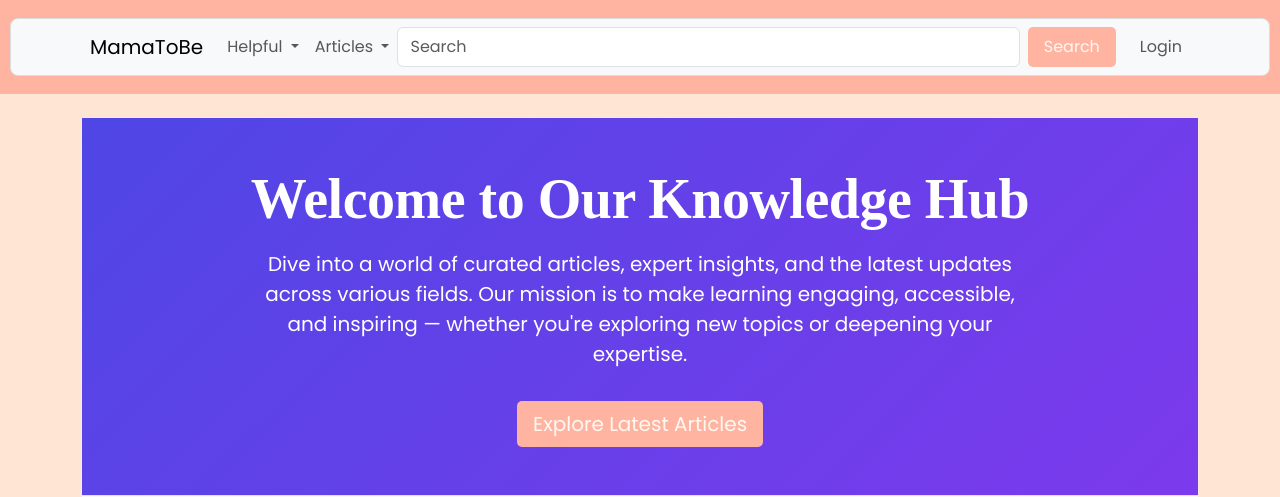
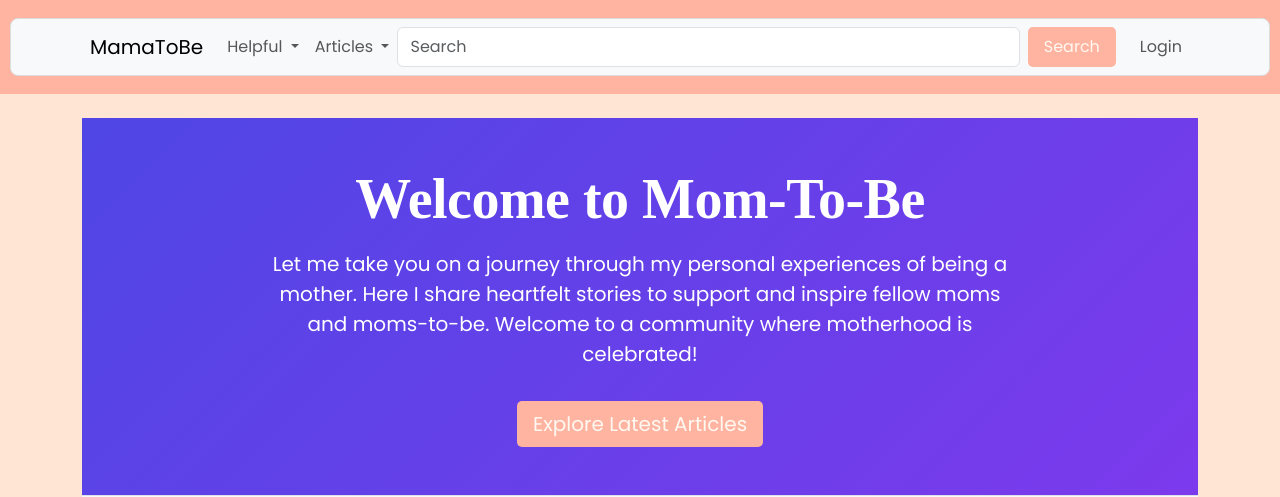
Before and after one commit to VeselinMar/Mama-To-Be, a Django app: page / in a window 1280 px wide. Shown: the top 497 px of the page. Run offline with Django 5.2, Linux system fonts and the light colour scheme; data comes from the database, SQL or seed files in the repository.

Commit message:
Remove dummy values from home page (#15)
* add footer menu

* populate footer objects

* rework foooter styling

* Remove .idea from version control and add to .gitignore

* extend gitignore with .idea/

* remove seed logic and refactor login and register templates

* fix import into login view

* introduce new home page -add view/url/styles

```diff
--- a/static/css/home.css
+++ b/static/css/home.css
@@ -25,3 +25,15 @@
     background-color: white;
     color: #1e293b;
 }
+
+.about-section img {
+    border: 4px solid #fff;
+    border-radius: 10px;
+    box-shadow: 0 10px 20px rgba(0, 0, 0, 0.25);
+    transform: rotate(-2deg);
+    transition: all 0.3s ease;
+}
+
+.about-section img:hover {
+    transform: rotate(0deg) scale(1.05);
+}
--- a/templates/common/home.html
+++ b/templates/common/home.html
@@ -5,11 +5,11 @@
 <!-- Hero Section -->
 <section class="py-5 text-center hero-section border-bottom">
   <div class="container">
-    <h1 class="display-4 fw-bold">Welcome to {{ site_name|default:"Our Knowledge Hub" }}</h1>
+    <h1 class="display-4 fw-bold">Welcome to Mom-To-Be</h1>
     <p class="lead mt-3 mx-auto" style="max-width: 750px;">
-      Dive into a world of curated articles, expert insights, and the latest updates across various fields.
-      Our mission is to make learning engaging, accessible, and inspiring — whether you're exploring new topics
-      or deepening your expertise.
+      Let me take you on a journey through my personal experiences of being a mother.
+      Here I share heartfelt stories to support and inspire fellow moms and moms-to-be.
+      Welcome to a community where motherhood is celebrated!
     </p>
     <a href="{% url 'recent-articles' %}" class="btn btn-primary btn-lg mt-3">
       Explore Latest Articles
@@ -22,18 +22,19 @@
   <div class="container">
     <div class="row align-items-center">
       <div class="col-md-6 mb-4 mb-md-0">
-        <img src="{% static 'images/reading-illustration.svg' %}" class="img-fluid rounded shadow-sm" alt="About illustration">
+        <img src="{% static 'images/family-portrait.jpg' %}" class="img-fluid rounded shadow-sm" alt="Family illustration">
       </div>
       <div class="col-md-6">
         <h2 class="fw-bold mb-3">What We Offer</h2>
         <p>
-          Our platform brings together a diverse collection of articles spanning technology, science, culture, lifestyle, and more.
-          We collaborate with passionate writers and experts to ensure every article delivers reliable, thought-provoking content.
-        </p>
+            Here, you can find articles centered around my personal experiences with numerous
+            topics which may interest you as well:
         <ul class="list-unstyled mt-3">
-          <li>✅ Expertly written and reviewed content</li>
-          <li>✅ Wide range of categories to explore</li>
-          <li>✅ Fresh insights published regularly</li>
+            <li>💞 Pregnancy journeys and emotional milestones</li>
+            <li>🍼 Preparing for baby — essentials, routines & nesting tips</li>
+            <li>🌿 Postpartum recovery and self-care insights</li>
+            <li>🍲 Nutrition, cravings, and healthy mom-friendly recipes</li>
+            <li>👶 Baby’s first year — growth, sleep, and small victories</li>
         </ul>
       </div>
     </div>
```
Also changed, not shown: static/images/family-portrait.jpg (added).
